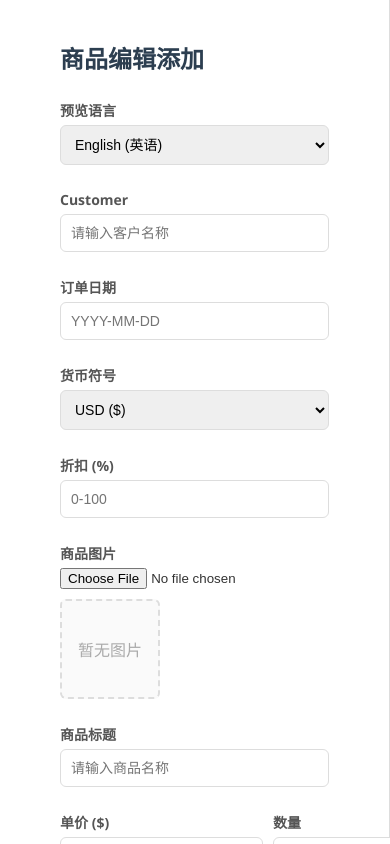
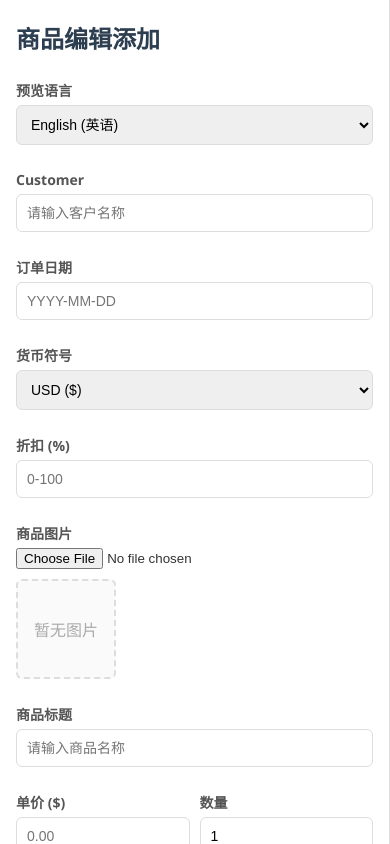
Before and after one commit to kakawebai/Order-Confirmation, a plain HTML site: page index.html in a window 390 px wide. Drawn offline with nearby package versions, Linux system fonts and the light colour scheme.

Commit message:
Add files via upload

```diff
--- a/style.css
+++ b/style.css
@@ -382,14 +382,35 @@ hr {
 
 /* Responsive adjustments */
 @media (max-width: 800px) {
+    body {
+        overflow: auto;
+    }
     .container {
         flex-direction: column;
         overflow-y: auto;
+        overflow-x: hidden;
     }
     .left-panel, .right-panel {
         width: 100%;
         overflow: visible;
     }
+    .left-panel {
+        min-width: 0;
+        padding: 20px 16px;
+    }
+    .form-row {
+        flex-wrap: wrap;
+    }
+    .form-row .form-group {
+        min-width: 0;
+    }
+    input[type="text"],
+    input[type="number"],
+    textarea,
+    select {
+        width: 100%;
+        max-width: 100%;
+    }
     .right-panel {
         height: auto;
     }
```
